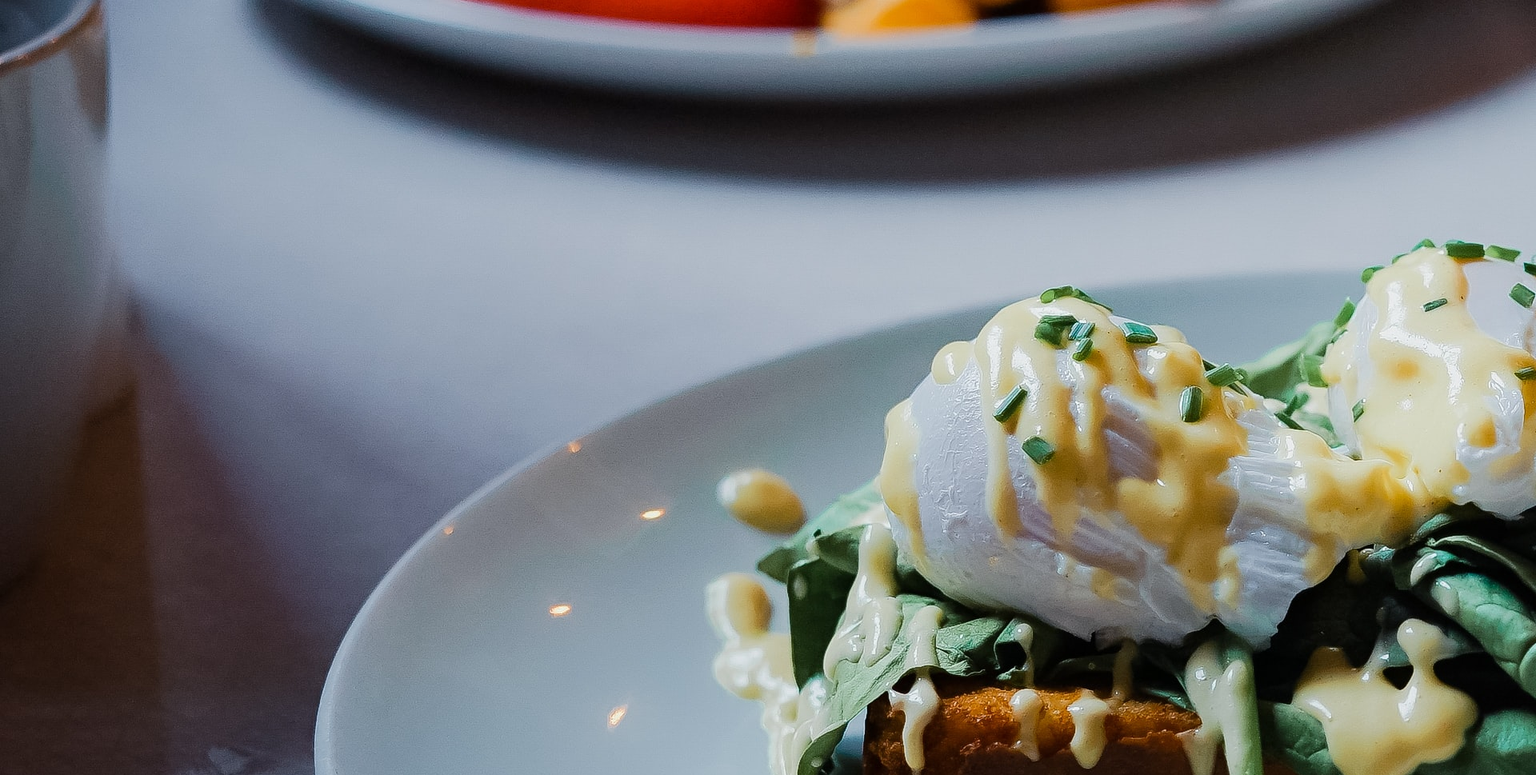
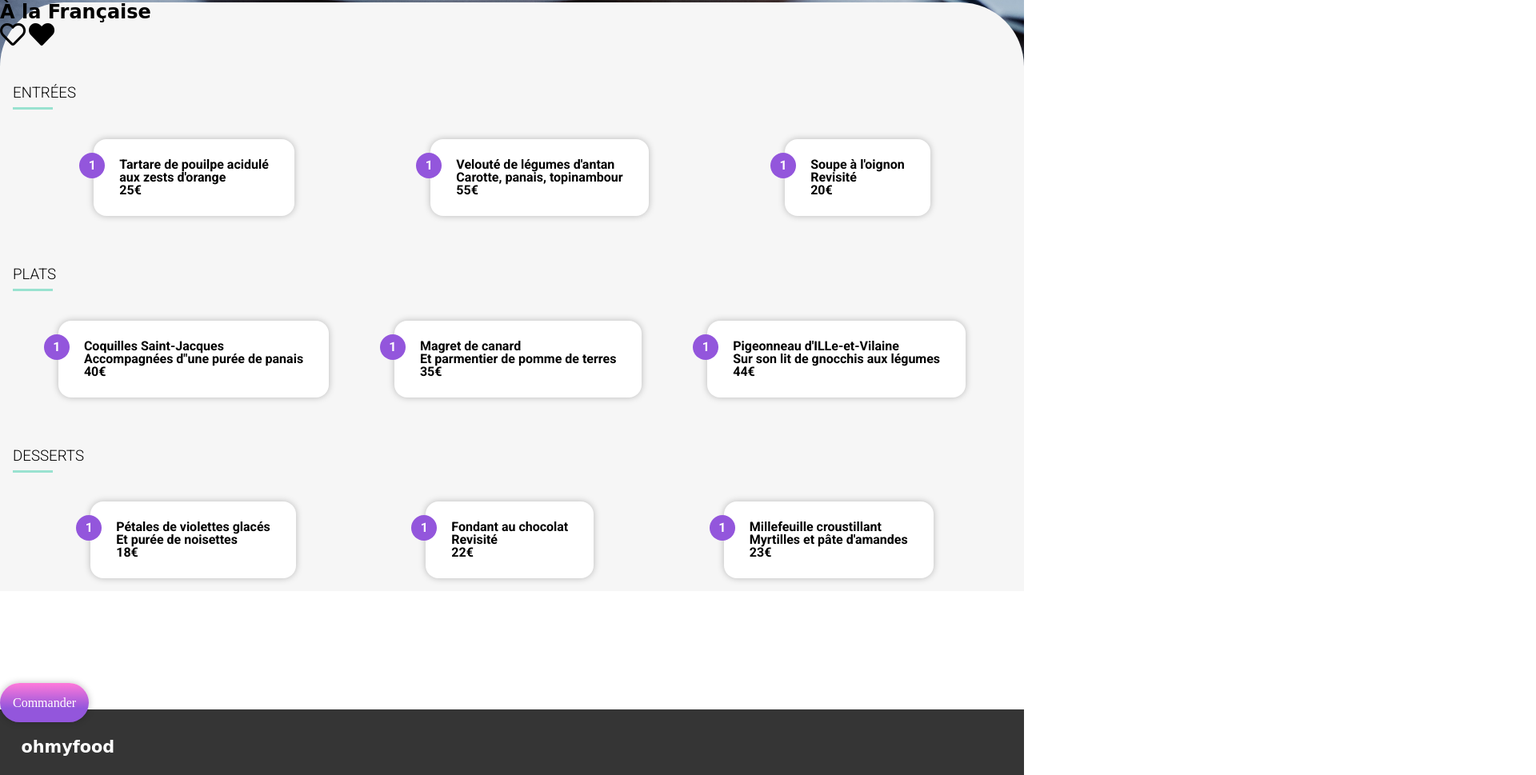
Before and after one commit to Anthony-landry/Projet-3-OhmyFood, a website: page restaurant1.html in a window 1280 px wide. Shown: the part 881-1850 px from the top of the page at 80% size, 1920 px wide, since content can reach past the window. Drawn offline with Linux system fonts and the light colour scheme; a web font is replaced by a local one.

Commit message:
refactoring & build in progress

```diff
--- a/restaurant1.html
+++ b/restaurant1.html
@@ -4,7 +4,7 @@
     <meta charset="UTF-8" />
     <meta http-equiv="X-UA-Compatible" content="IE=edge" />
     <meta name="viewport" content="width=device-width, initial-scale=1.0" />
-    <title>OhMyFood</title>
+    <title>À la Française</title>
     <link rel="preconnect" href="https://fonts.googleapis.com" />
     <link rel="preconnect" href="https://fonts.gstatic.com" crossorigin />
     <link
@@ -17,37 +17,89 @@
     <link rel="stylesheet" href="css/style.css" />
   </head>
 
-  <body id="homepage">
+  <body id="cardRestaurant">
+
     <!--HEADER-->
     <header>
-      <a href="index.html"><h1>ohmyfood</h1></a>
+      <a href="index.html"><i class="fas fa-arrow-left fa-2x"></i><h1>ohmyfood</h1></a>
     </header>
+
     <img src="./img/restaurant3.jpg" alt="À la Française">
-    <main>
-      <h2>À la Française</h2>
+
+    <main class="menu">
+
+      <h2 class="menu__Title">À la Française</h2>
       <i class="far fa-heart fa-2x"></i>
+      <i class="fas fa-heart fa-2x"></i>
+
       <section>
         <h3>ENTRÉES</h3>
-        <ol>
-          <ul>
-            <h4>Tartare de pouilpe acidulé</h4>
+        <ul class="menu__listBtn">
+          <li>
+            <h4 class="menu__subTitle">Tartare de pouilpe acidulé</h4>
             <p>aux zests d'orange</p>
-            <span>25€</span>
-          </ul>
-          <ul></ul>
-          <ul></ul>
-        </ol>
+            <span class="menu__price">25€</span>
+          </li>
+          <li>
+            <h4 class="menu__subTitle">Velouté de légumes d'antan</h4>
+            <p>Carotte, panais, topinambour</p>
+            <span class="menu__price">55€</span>
+          </li>
+          <li>
+            <h4 class="menu__subTitle">Soupe à l'oignon</h4>
+            <p>Revisité</p>
+            <span class="menu__price">20€</span>
+          </li>
+        </ul>
       </section>
+
       <section>
         <h3>PLATS</h3>
+        <ul class="menu__listBtn">
+          <li>
+            <h4 class="menu__subTitle">Coquilles Saint-Jacques</h4>
+            <p>Accompagnées d"une purée de panais</p>
+            <span class="menu__price">40€</span>
+          </li>
+          <li>
+            <h4 class="menu__subTitle">Magret de canard</h4>
+            <p>Et parmentier de pomme de terres</p>
+            <span class="menu__price">35€</span>
+          </li>
+          <li>
+            <h4 class="menu__subTitle">Pigeonneau d'ILLe-et-Vilaine</h4>
+            <p>Sur son lit de gnocchis aux légumes</p>
+            <span class="menu__price">44€</span>
+          </li>
+        </li>
       </section>
+
       <section>
         <h3>DESSERTS</h3>
+        <ul class="menu__listBtn">
+          <li>
+            <h4 class="menu__subTitle">Pétales de violettes glacés</h4>
+            <p>Et purée de noisettes</p>
+            <span class="menu__price">18€</span>
+          </li>
+          <li>
+            <h4 class="menu__subTitle">Fondant au chocolat</h4>
+            <p>Revisité</p>
+            <span class="menu__price">22€</span>
+          </li>
+          <li>
+            <h4 class="menu__subTitle">Millefeuille croustillant</h4>
+            <p>Myrtilles et pâte d'amandes</p>
+            <span class="menu__price">23€</span>
+          </li>
+        </ul>
       </section>
     </main>
 
-
-
+    <!--COMMAND-->
+    <section class="command">
+    <a class="command__btn" href="#" class="reservation__btn">Commander</a>
+    </section>
 
     <!--FOOTER-->
     <footer class="contact">
@@ -60,7 +112,7 @@
             <i class="fas fa-hands-helping fa-xs"></i></i><a href="#">Devenir partenaire</a>
           </li>
           <li class="contact__link"><a href="#">Mentions Légales</a></li>
-          <li class="contact__link"><a href="#">Contact</a></li>
+          <li class="contact__link"><a href="mailto:email@example.com">Contact</a></li>
         </ol>
       </footer>
     </body>
--- a/sass/abstracts/_functions.scss
+++ b/sass/abstracts/_functions.scss
@@ -0,0 +1,13 @@
+@function get-middle($values...) {
+    $result: 0;
+    @each $value in $values {
+      $result: ($value / 2) + $result;
+    }
+    @return $result;
+}
+
+
+// function return middle div
+@function middle($value) {
+  @return $value / 2;
+}
--- a/sass/components/_buttons.scss
+++ b/sass/components/_buttons.scss
@@ -3,7 +3,7 @@
 
 // button Explorer
 
-.reservation {
+.reservation, .command {
 
     &__btn{
 
@@ -25,7 +25,7 @@
 
 // choice
 
-.choice {
+.choice, .menu {
 
     &__listBtn {
 
--- a/sass/pages/_homepage.scss
+++ b/sass/pages/_homepage.scss
@@ -56,12 +56,8 @@
     & li{
 
         margin: 1rem;
-
-
+        }
     }
-
-    }
-
 }
 
 /* Restaurant */
@@ -70,8 +66,8 @@
 
     @extend %title-1;
     background-color: abstracts.$background-clear;
-    margin: 2rem 0;
-    padding : 2rem;
+    margin: 2rem 0 0 0;
+    padding : 5rem 2rem;
     display: grid;
     grid-template-columns: repeat(2, 1fr);
     grid-gap: 2rem;
@@ -94,6 +90,4 @@
     &__title{
         grid-column: 2 span;
     }
-
-
 }
--- a/sass/pages/_restaurant.scss
+++ b/sass/pages/_restaurant.scss
@@ -0,0 +1,80 @@
+@use "../abstracts";
+@use "../abstracts/placeholders";
+
+img {
+    max-width: 100%;
+    object-fit: cover;
+
+}
+
+.menu {
+
+
+    //display: flex;
+    @extend %title-1;
+    background-color: abstracts.$background-clear;
+    border-radius: 5rem 5rem 0 0 ;
+    position: relative;
+    top: -100px;
+
+    h3 {
+
+    position: relative;
+    border: none;
+    font-weight: 300;
+    margin: 3rem 0 1rem 1rem,
+
+    }
+
+    h3::before,
+    h3::after {
+    content: "";
+    position: absolute;
+    width: 50px;
+    height: 30px;
+    }
+
+    h3::before {
+
+    left: 0;
+    top: 0;
+    border-bottom: 3px solid abstracts.$background-card;
+
+    }
+
+
+    &__Title {
+
+            @extend %title-2;
+
+    }
+
+    &__listBtn {
+
+        display: flex;
+        margin: 2rem;
+        justify-content: space-around;
+
+
+        @media (max-width: 800px) {
+
+            flex-direction: column;
+            margin: 0;
+            text-align: center;
+        }
+    }
+
+    & li{
+
+        margin: 1rem;
+        background-color: abstracts.$color_text !important;
+
+        }
+
+        &__price {
+
+            font-weight: bold;
+    }
+
+
+}
--- a/sass/style.scss
+++ b/sass/style.scss
@@ -13,6 +13,7 @@
 @use "./layout/footer";
 
 @use "./pages/homepage";
+@use "./pages/restaurant";
 
 //components
 
```
Also changed, not shown: index.html (+1 -3 lines), css/style.css, sass/abstracts/_mixins.scss (line endings or trailing spaces), 1 other file.
